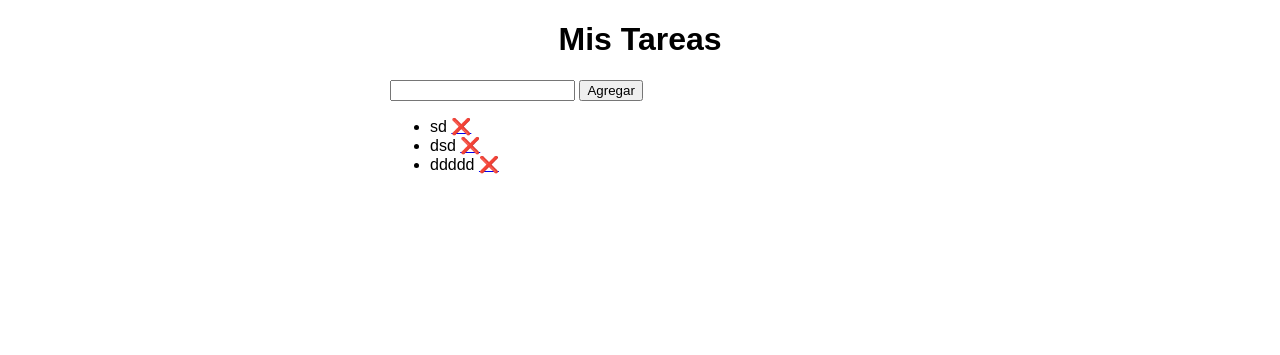
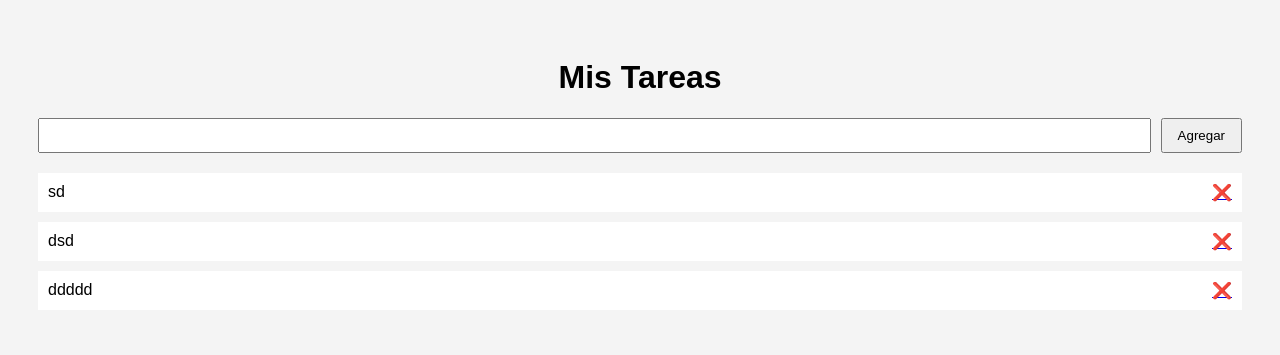
Before and after one commit to santi-silva-rojas/todo-app-flask, a Flask app: page / in a window 1280 px wide. Shown: the top 355 px of the page. Run offline with Flask 3, Linux system fonts and the light colour scheme; data comes from the database, SQL or seed files in the repository.

Commit message:
Mejorar diseño visual

```diff
--- a/static/style.css
+++ b/static/style.css
@@ -1,9 +1,38 @@
 body {
-    font-family: Arial;
-    max-width: 500px;
-    margin: auto;
+    font-family: Arial, sans-serif;
+    background: #f4f4f4;
+    padding: 30px;
 }
 
 h1 {
     text-align: center;
 }
+
+form {
+    display: flex;
+    gap: 10px;
+    margin-bottom: 20px;
+}
+
+input {
+    flex: 1;
+    padding: 8px;
+}
+
+button {
+    padding: 8px 15px;
+    cursor: pointer;
+}
+
+ul {
+    list-style: none;
+    padding: 0;
+}
+
+li {
+    background: white;
+    margin-bottom: 10px;
+    padding: 10px;
+    display: flex;
+    justify-content: space-between;
+}
```
